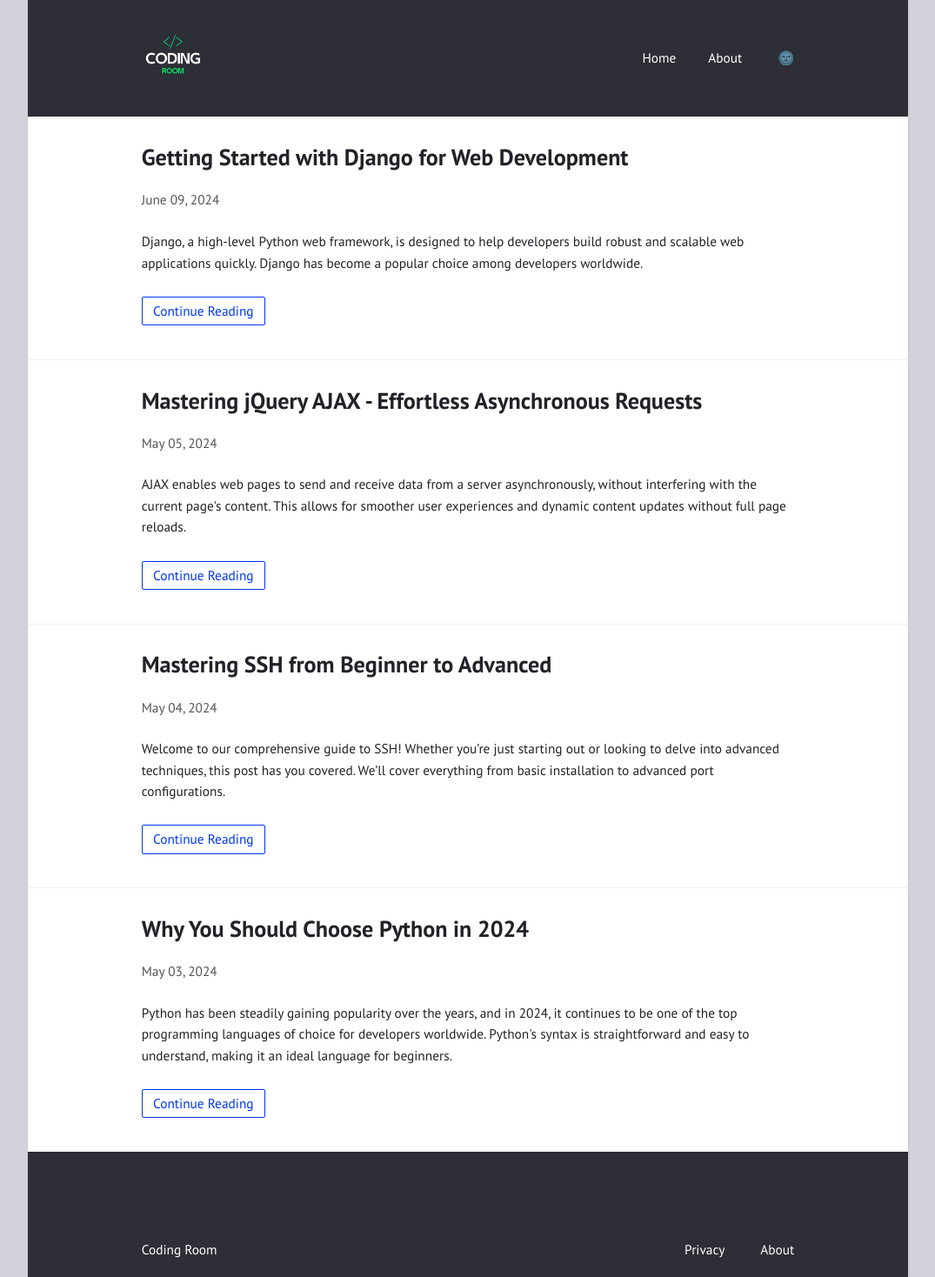
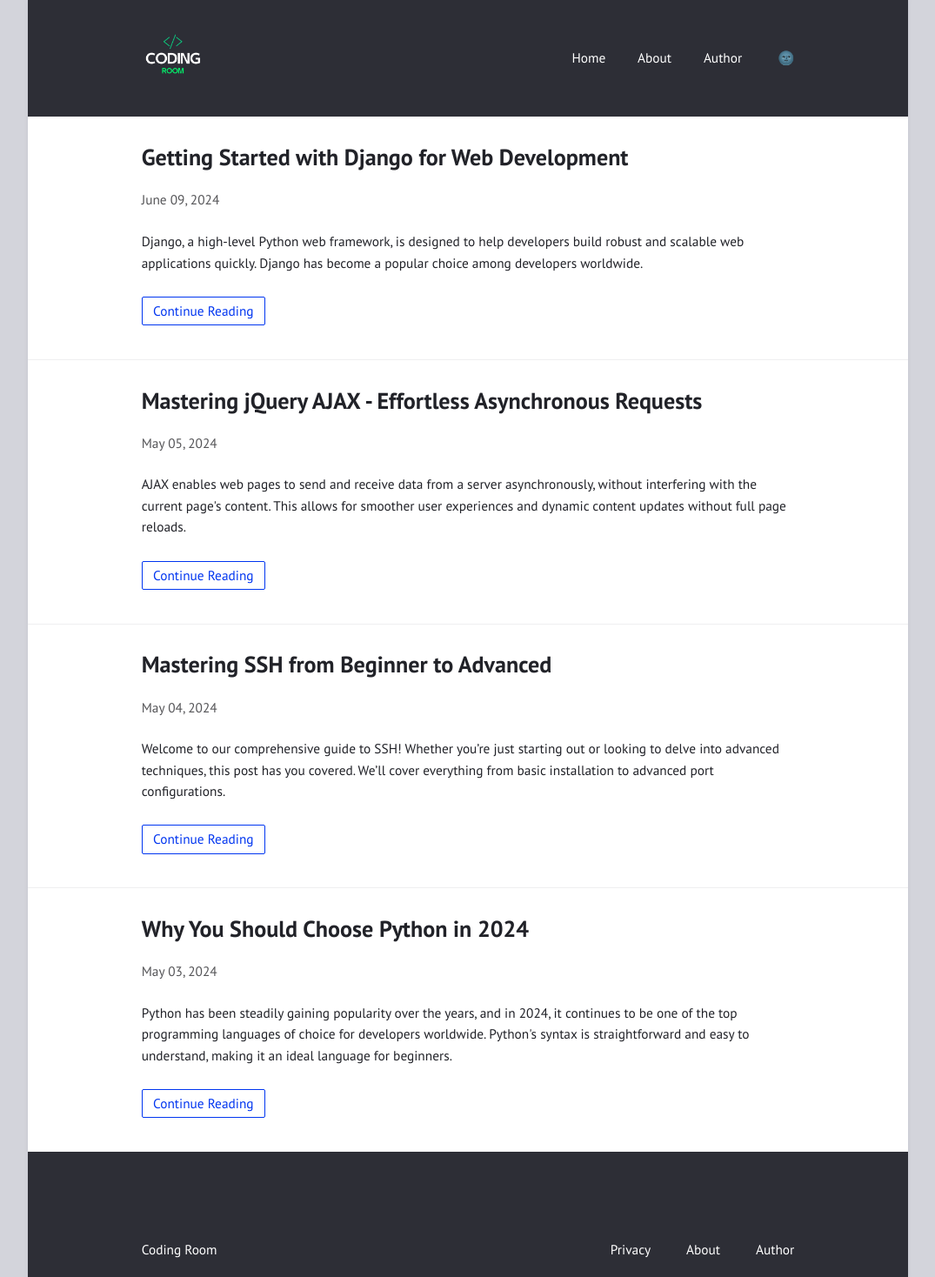
Before and after one commit to exploreprogramming/exploreprogramming.github.io, a Jekyll site: the page built from index.html, in a window 1280 px wide. Shown: the whole page at 87% size, without its empty margins (102-1177 px from the left). Built offline with Jekyll 4.4.1, drawn with Linux system fonts in a browser that asks for light colours; the list of posts is cut into pages by our own code.

Commit message:
add author link

```diff
--- a/_config.yml
+++ b/_config.yml
@@ -19,13 +19,14 @@ navigation:                # accepts {file, title, url, icon, sidebaricon}
   - {file: "search.html", icon: search, title: About}
   - {file: "index.html", title: Home}
   - {file: "about.html", title: About}
+  - {url: "/admin/", title: Author}
 
 external:                  # shows a footer with social links - for available icons see fontawesome.com/icons
   - {title: thebadalkumar@zohomail.in, icon: envelope, url: "mailto:thebadalkumar@zohomail.in"} #Don't Change this position affect mailing to other pages
-  - {title: Youtube, icon: youtube, url: "https://www.youtube.com/@codingroom_"}
-  - {title: Facebook, icon: facebook, url: "https://www.facebook.com/roomofcode"}
+  # - {title: Youtube, icon: youtube, url: "https://www.youtube.com/@codingroom_"}
+  # - {title: Facebook, icon: facebook, url: "https://www.facebook.com/roomofcode"}
   - {title: Linkedin, icon: linkedin, url: "https://www.linkedin.com/company/roomofcode/"}
-  - {title: Twitter, icon: twitter, url: "https://twitter.com/roomofcode/"}
+  # - {title: Twitter, icon: twitter, url: "https://twitter.com/roomofcode/"}
   - {title: Instagram, icon: instagram, url: "https://www.instagram.com/roomofcode/"}
 
 comments:
--- a/_layouts/default.html
+++ b/_layouts/default.html
@@ -72,6 +72,7 @@ html {
   <nav>
   <a href="/privacy/">Privacy</a>
   <a href="/about/">About</a>
+  <a href="/admin/">Author</a>
   </nav>
 </footer>
 <script>
```
